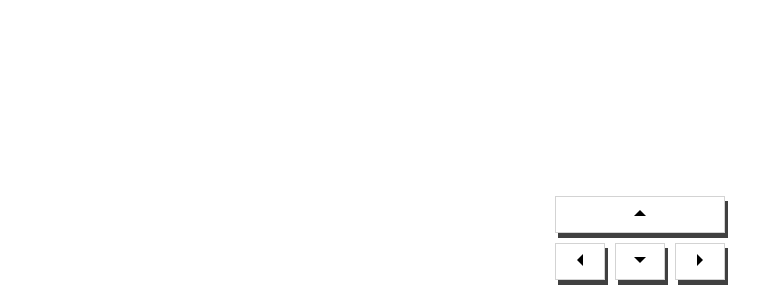
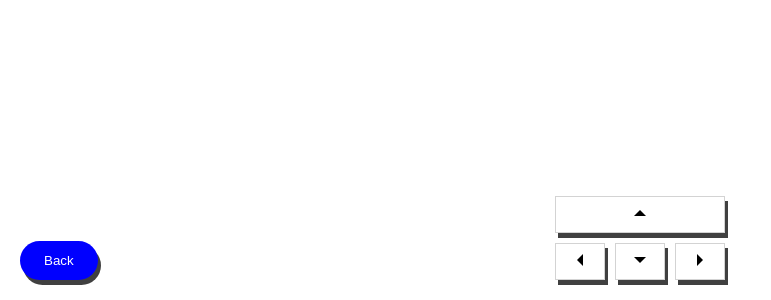
Before and after one commit to SpaceCoder1000/SCA.com, a plain HTML site: page games/crossyroad/crossyroad.html in a window 1280 px wide. Shown: the part 500-800 px from the top of the page, without its empty margins (0-771 px from the left). Drawn offline with nearby package versions, Linux system fonts and the light colour scheme.

Commit message:
Update crossyroad.html

```diff
--- a/games/crossyroad/crossyroad.html
+++ b/games/crossyroad/crossyroad.html
@@ -47,5 +47,9 @@
 </div>
 <script src='https://cdnjs.cloudflare.com/ajax/libs/three.js/99/three.min.js'></script>
     <script src="crossy.js"></script>
+    <button style="position: fixed; bottom: 20px; left: 20px; background-color: blue; color: white; padding: 12px 24px; border: none; border-radius: 20px; cursor: pointer;" onclick="window.location.href='https://spacecoder1000.github.io/SCA.com';">
+  Back
+</button>
+
   </body>
 </html>
```
